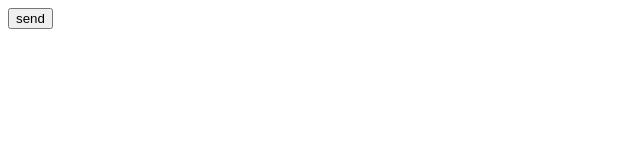
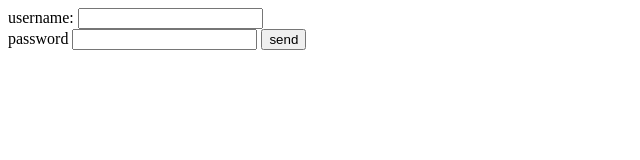
Before and after one commit to alfredjbphiri/my-portfolio, a plain HTML site: page index.html in a window 1280 px wide. Shown: the whole page, without its empty margins (0-640 px from the left). Drawn offline with Linux system fonts and the light colour scheme.

Commit message:
added a form

```diff
--- a/index.html
+++ b/index.html
@@ -6,6 +6,14 @@
     <title>Document</title>
 </head>
 <body>
-    <button>send</button>
+
+
+    <form action="">
+        <label for="username">username: </label>
+        <input type="text"> <br>
+        <label for="password">password</label>
+        <input type="password">
+        <button>send</button>
+    </form>
 </body>
 </html>
```
